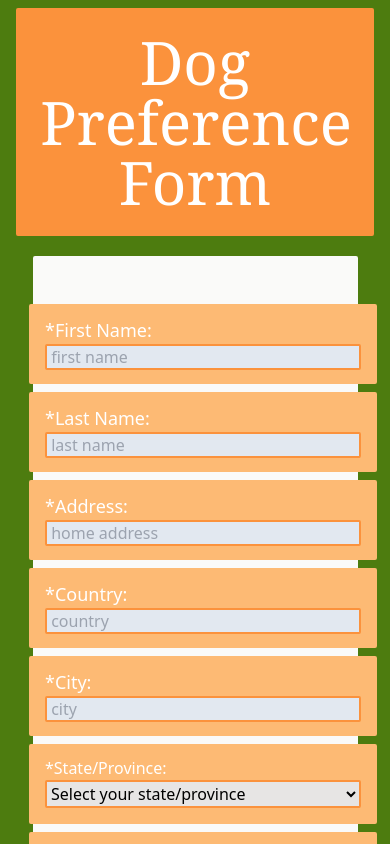
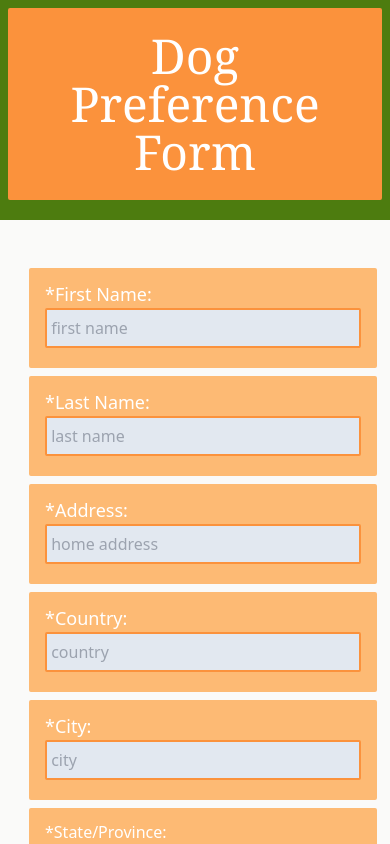
Before and after one commit to cssgunc/beautiful-together, a React (Create React App) app: page /dogform in a window 390 px wide. Shown: the top 844 px of the page. Built offline with nearby package versions, Linux system fonts and the light colour scheme.

Commit message:
mobile first elements

```diff
--- a/src/pages/DogForm.js
+++ b/src/pages/DogForm.js
@@ -18,9 +18,9 @@ export const DogForm = () => {
     return (
         <main className="flex flex-col items-center bg-lime-700 w-full h-full">
 
-            <h1 className="text-center text-6xl m-2 font-serif h-11/12 w-11/12 p-5 text-white justify-center rounded-sm border-orange-400 border-4 bg-orange-400">Dog Preference Form</h1>
+            <h1 className="text-center text-5xl m-2 font-serif min-h-min min-w-min p-5 text-white justify-center rounded-sm border-orange-400 border-4 bg-orange-400">Dog Preference Form <i className="icomoon-e913"></i></h1>
 
-            <form id="dogform" className="flex p-8 justify-center m-3 bg-stone-50 w-10/12 rounded-sm border- border-stone-50 border-8">
+            <form id="dogform" className="flex p-8 justify-center m-3 bg-stone-50 min-w-min min-h-min rounded-sm border- border-stone-50 border-8">
                 <div id= "part1" className={page === 0 ? "" : "hidden "}>
 
                     <InputQuestion label="*First Name:" id="f_name" name="first_name" type="text" placeholder=" first name" required/>
@@ -150,7 +150,7 @@ export const DogForm = () => {
 
 function InputQuestion({label, name, id, type, ...args }) {
     return(
-    <div className="flex flex-col pt-2 pb-4 px-3 h-20 w-full align-top bg-orange-300 rounded-sm border-orange-300 border-4 m-2">
+    <div className="flex flex-col pt-2 pb-4 px-3 h-20 w-full min-h-min min-w-min align-top bg-orange-300 rounded-sm border-orange-300 border-4 m-2">
         <label className="font-sans text-lg text-white" for={name}>{label}</label>
         <input className="h-10 w-30 bg-slate-200 rounded-sm border-orange-400 border-2" type={type} id={id} name={name} {...args} />
     </div>
```
